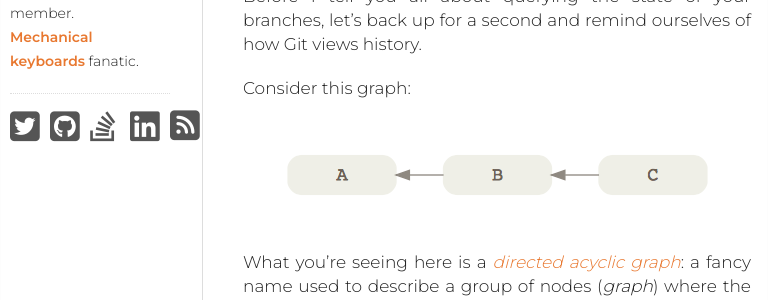
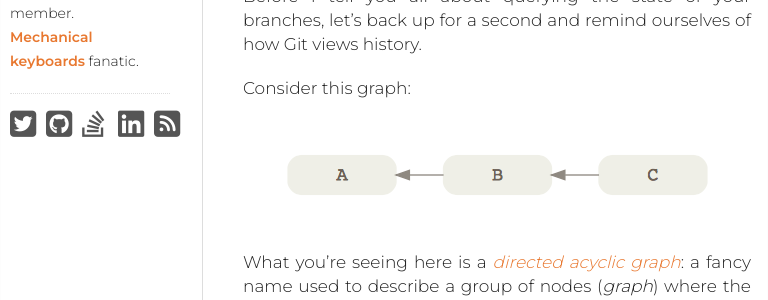
Before and after one commit to megakemp/megakemp.github.io, a Jekyll site: the page built from index.html, in a window 768 px wide. Shown: the part 420-720 px from the top of the page. Built offline with Jekyll 4.4.1, drawn with Linux system fonts in a browser that asks for light colours; nearby versions of some CDN libraries; the list of posts is cut into pages by our own code; comment, search, counter and statistics services are not loaded.

Commit message:
Reduces the size of the social profile icons on tablets

```diff
--- a/_includes/css/layout.css
+++ b/_includes/css/layout.css
@@ -29,6 +29,12 @@
 	}
         h1.backdrop {
 		line-height: 285px;
+        }
+        #stalker i {
+		font-size: 30px;
+        }
+        #stalker a {
+		width: 36px;
         }
 }
 
```
